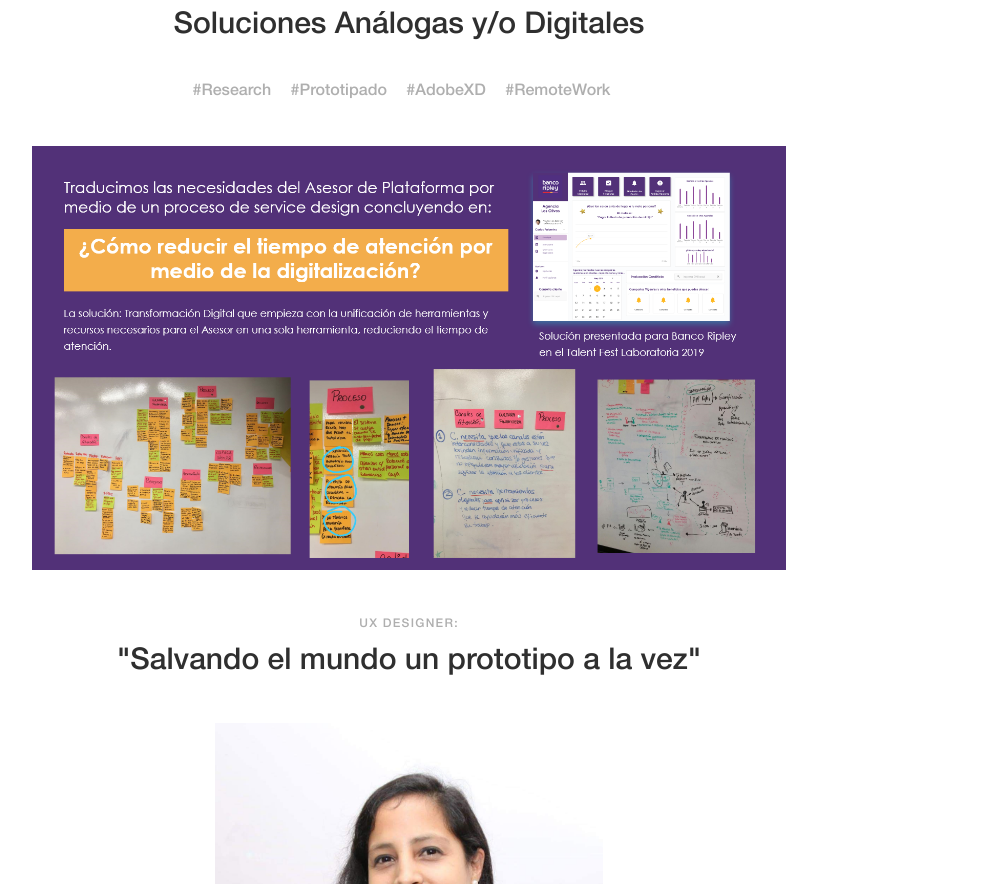
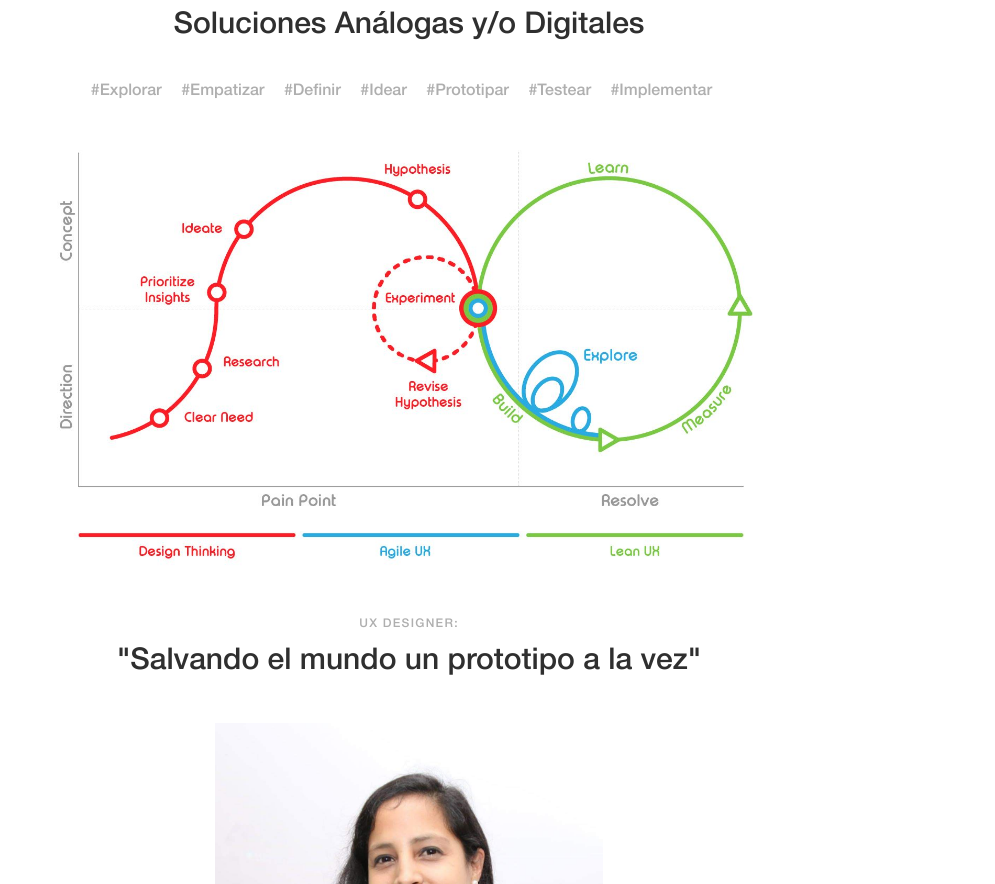
Before and after one commit to kankkuna/Portafolio, a plain HTML site: page index.html in a window 1280 px wide. Shown: the part 1152-2036 px from the top of the page, without its empty margins (231-1226 px from the left). Drawn offline with Linux system fonts and the light colour scheme; files whose address does not match are found by name.

Commit message:
se corrige imagen proceso

```diff
--- a/index.html
+++ b/index.html
@@ -157,15 +157,18 @@
                             <h2 class="entry-title">Soluciones Análogas y/o Digitales</h2>
 
                             <div class="tags-links">
-                                <a>#Research</a>
-                                <a>#Prototipado</a>
-                                <a>#AdobeXD</a>
-                                <a>#RemoteWork</a>
+                                <a>#Explorar</a>
+                                <a>#Empatizar</a>
+                                <a>#Definir</a>
+                                <a>#Idear</a>
+                                <a>#Prototipar</a>
+                                <a>#Testear</a>
+                                <a>#Implementar</a>
                             </div><!-- .tags-links -->
                         </header><!-- .entry-header -->
 
                         <figure class="featured-image">
-                            <img src="images/Web 1280 – 5@2x.png" alt="">
+                            <img src="images/proceso.jpg" alt="">
                         </figure><!-- .featured-image -->
 
                         <div class="entry-content">
```
Also changed, not shown: images/proceso.jpg (added).
